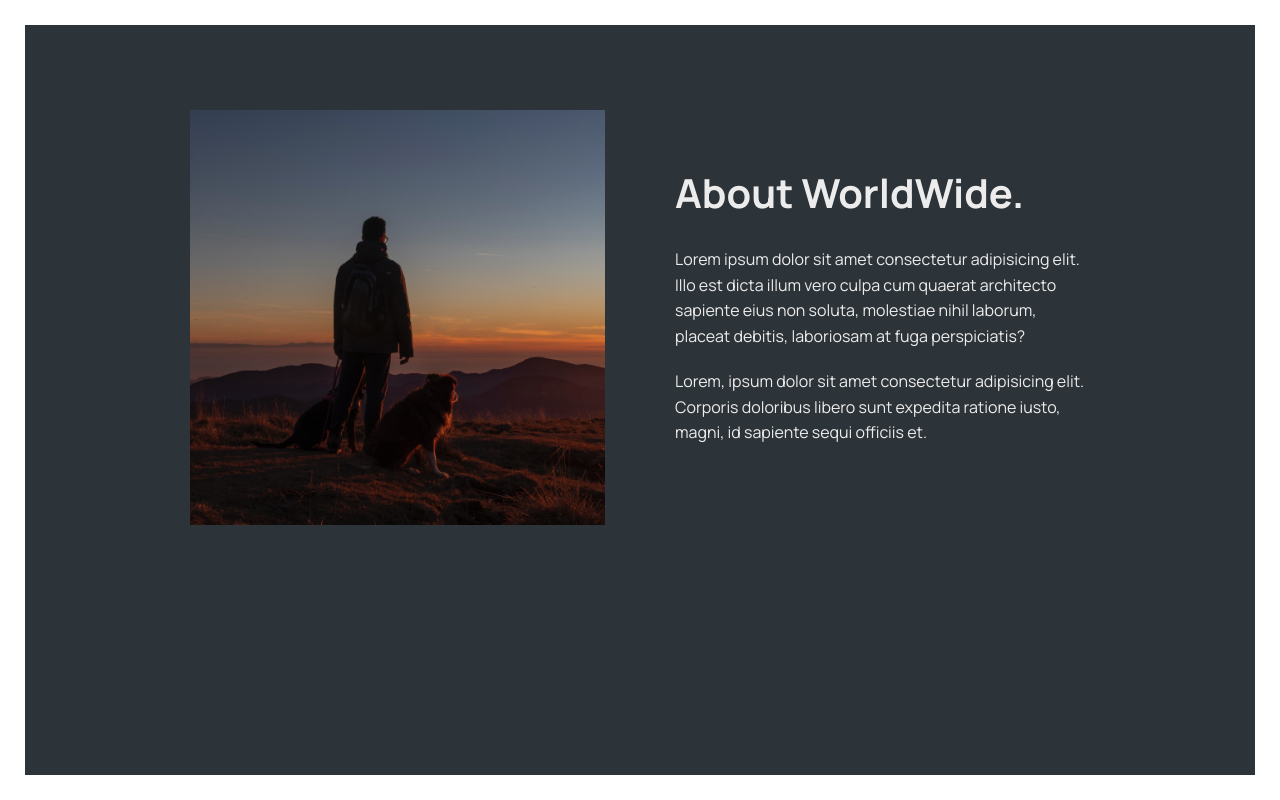
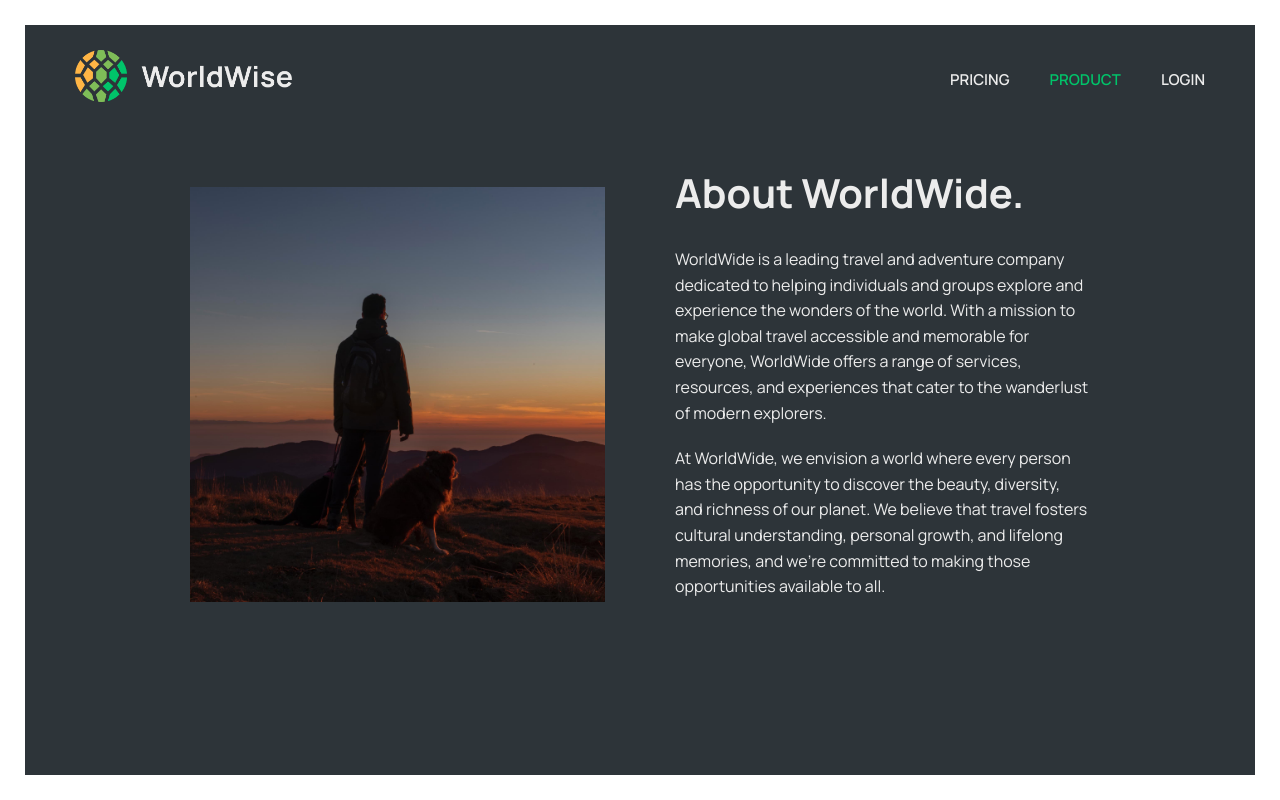
Before and after one commit to trdxDeepu/world-wise, a React (Vite) app: page /product in a window 1280 px wide. Built offline with nearby package versions, Linux system fonts and the light colour scheme.

Commit message:
created a page nav and changed text

```diff
--- a/src/components/Logo.jsx
+++ b/src/components/Logo.jsx
@@ -1,7 +1,16 @@
+import { Link } from "react-router-dom";
 import styles from "./Logo.module.css";
 
 function Logo() {
-  return <img src="/logo.png" alt="WorldWise logo" className={styles.logo} />;
+  return (
+    <Link to='/'>
+      <img
+        src="src\assets\logo.png"
+        alt="WorldWise logo"
+        className={styles.logo}
+      />
+    </Link>
+  );
 }
 
 export default Logo;
--- /dev/null
+++ b/src/components/PageNav.jsx
@@ -0,0 +1,24 @@
+import styles from  './PageNav.module.css'
+import Logo from './Logo'
+import { NavLink } from 'react-router-dom'
+
+const PageNav = () => {
+  return (
+   <nav className={styles.nav}>
+    <Logo />
+    <ul>
+        <li>
+            <NavLink to='/pricing'>Pricing</NavLink>
+        </li>
+        <li>
+            <NavLink to='/product'>Product</NavLink>
+        </li>
+        <li>
+            <NavLink to='/login'>Login</NavLink>
+        </li>
+    </ul>
+   </nav>
+  )
+}
+
+export default PageNav
--- a/src/pages/HomePage.jsx
+++ b/src/pages/HomePage.jsx
@@ -1,8 +1,10 @@
+import PageNav from "../components/PageNav";
 import styles from "./Homepage.module.css";
 
 export default function Homepage() {
   return (
     <main className={styles.homepage}>
+      <PageNav/>
       <section>
         <h1>
           You travel the world.
--- a/src/pages/Login.jsx
+++ b/src/pages/Login.jsx
@@ -1,3 +1,4 @@
+import PageNav from "../components/PageNav";
 import styles from "./Login.module.css";
 import { useState } from "react";
 
@@ -8,6 +9,7 @@ export default function Login() {
 
   return (
     <main className={styles.login}>
+      <PageNav/>
       <form className={styles.form}>
         <div className={styles.row}>
           <label htmlFor="email">Email address</label>
--- a/src/pages/Pricing.jsx
+++ b/src/pages/Pricing.jsx
@@ -1,9 +1,12 @@
+/* eslint-disable react/no-unescaped-entities */
 // Uses the same styles as Product
+import PageNav from "../components/PageNav";
 import styles from "./Product.module.css";
 
 export default function Product() {
   return (
     <main className={styles.product}>
+      <PageNav />
       <section>
         <div>
           <h2>
@@ -12,12 +15,13 @@ export default function Product() {
             Just $9/month.
           </h2>
           <p>
-            Lorem ipsum dolor, sit amet consectetur adipisicing elit. Vitae vel
-            labore mollitia iusto. Recusandae quos provident, laboriosam fugit
-            voluptatem iste.
+          Embarking on a world tour is a dream for many, and at our travel company, we want to make this dream a reality for you. We believe in making your world tour planning and booking as simple as possible, and that's why we offer a straightforward pricing model at just $9 a month..
           </p>
         </div>
-        <img src="src/assets/img-2.jpg" alt="overview of a large city with skyscrapers" />
+        <img
+          src="src/assets/img-2.jpg"
+          alt="overview of a large city with skyscrapers"
+        />
       </section>
     </main>
   );
--- a/src/pages/Product.jsx
+++ b/src/pages/Product.jsx
@@ -1,8 +1,10 @@
+import PageNav from "../components/PageNav";
 import styles from "./Product.module.css";
 
 export default function Product() {
   return (
     <main className={styles.product}>
+      <PageNav />
       <section>
         <img
           src="src/assets/img-1.jpg"
@@ -11,15 +13,19 @@ export default function Product() {
         <div>
           <h2>About WorldWide.</h2>
           <p>
-            Lorem ipsum dolor sit amet consectetur adipisicing elit. Illo est
-            dicta illum vero culpa cum quaerat architecto sapiente eius non
-            soluta, molestiae nihil laborum, placeat debitis, laboriosam at fuga
-            perspiciatis?
+            WorldWide is a leading travel and adventure company dedicated to
+            helping individuals and groups explore and experience the wonders of
+            the world. With a mission to make global travel accessible and
+            memorable for everyone, WorldWide offers a range of services,
+            resources, and experiences that cater to the wanderlust of modern
+            explorers.
           </p>
           <p>
-            Lorem, ipsum dolor sit amet consectetur adipisicing elit. Corporis
-            doloribus libero sunt expedita ratione iusto, magni, id sapiente
-            sequi officiis et.
+            At WorldWide, we envision a world where every person has the
+            opportunity to discover the beauty, diversity, and richness of our
+            planet. We believe that travel fosters cultural understanding,
+            personal growth, and lifelong memories, and we're committed to
+            making those opportunities available to all.
           </p>
         </div>
       </section>
```
